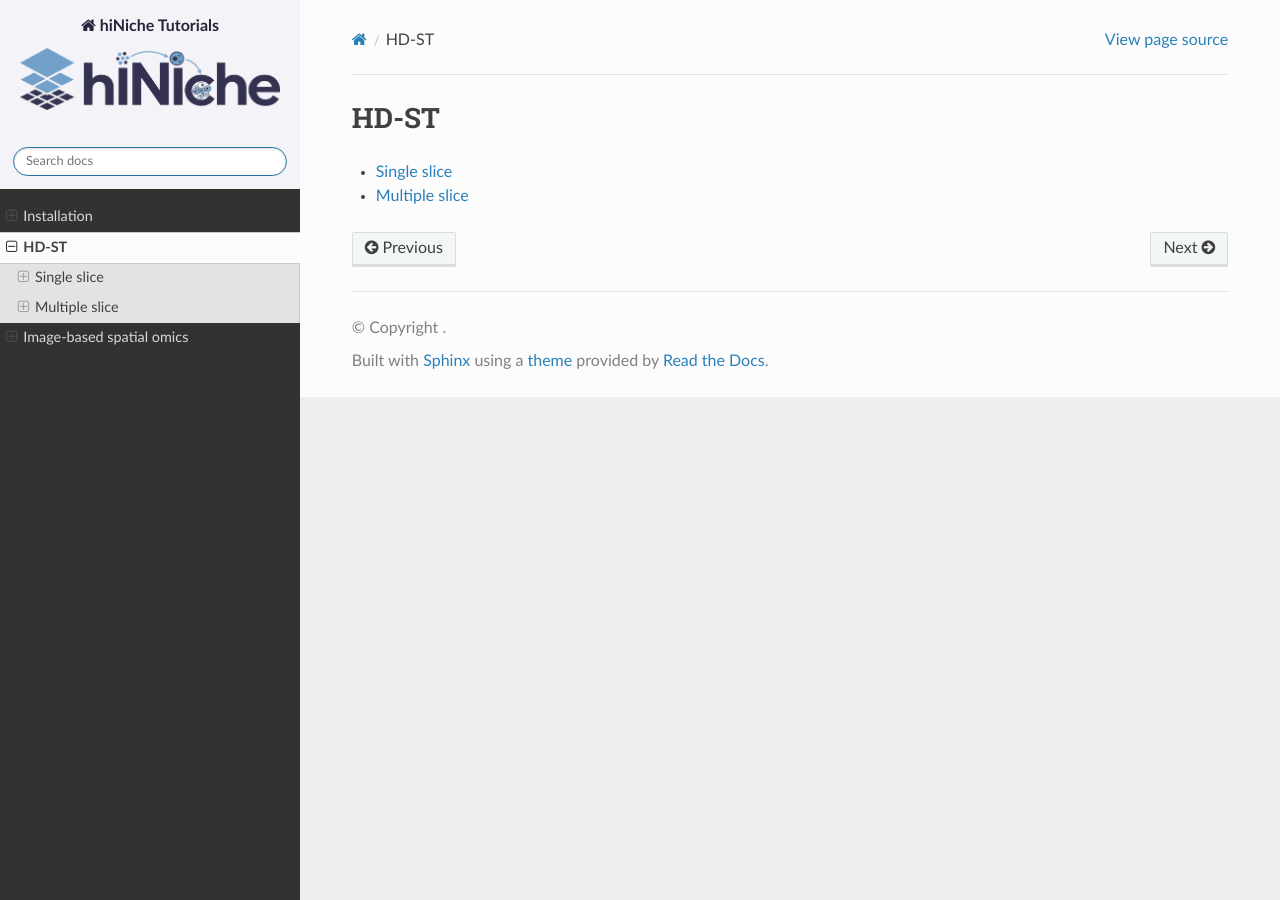
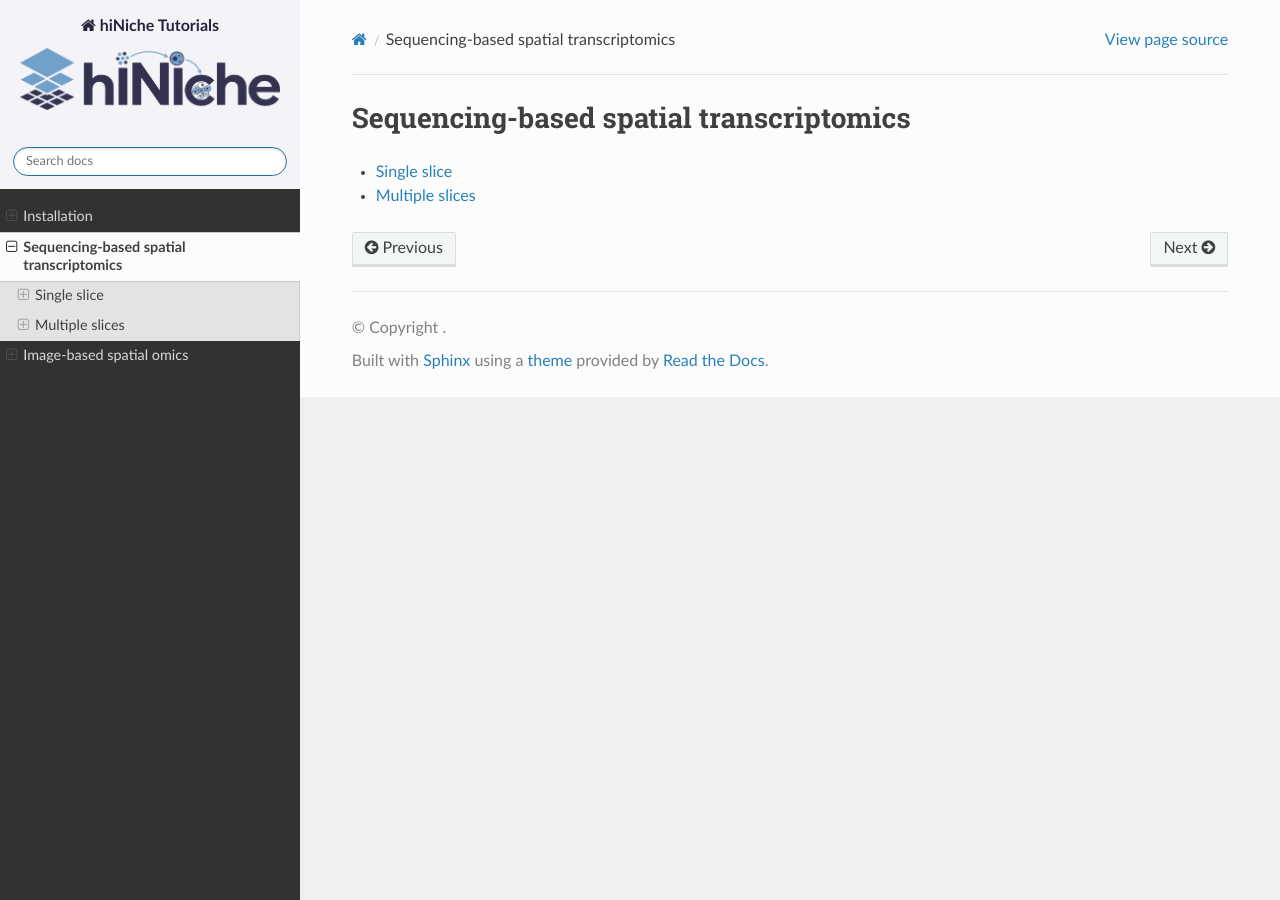
Before and after one commit to WeihangZJP/hiNiche-docs, a Sphinx documentation site: the page built from source/hd_st.rst, in a window 1280 px wide. Built offline with Sphinx 7.4.7 and the Read the Docs theme 3.1.0, drawn with Linux system fonts in a browser that asks for light colours.

Commit message:
Reorganize tutorial navigation

```diff
--- a/source/hd_st.rst
+++ b/source/hd_st.rst
@@ -1,4 +1,4 @@
-HD-ST
+Sequencing-based spatial transcriptomics
 ================================================================================
 
 .. toctree::
--- a/source/hdst_multi.rst
+++ b/source/hdst_multi.rst
@@ -1,4 +1,4 @@
-Multiple slice
+Multiple slices
 ================================================================================
 
 Complete nuclei segmentation and reference preparation before the analysis notebooks. For multiple slices, segment each slice separately and use consistent reference genes and cell-type columns across slices.
--- a/source/singlecell_multi.rst
+++ b/source/singlecell_multi.rst
@@ -1,4 +1,4 @@
-Multiple slice
+Multiple slices
 ================================================================================
 
 .. toctree::
```
